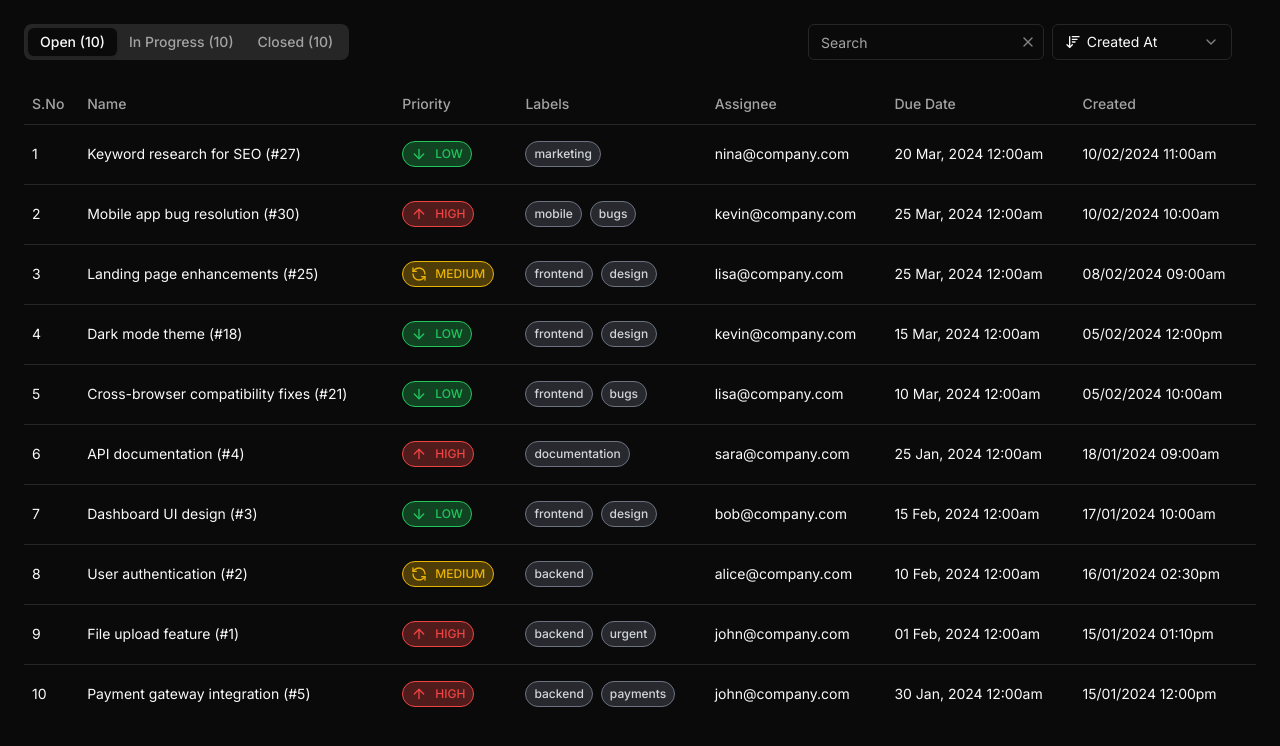
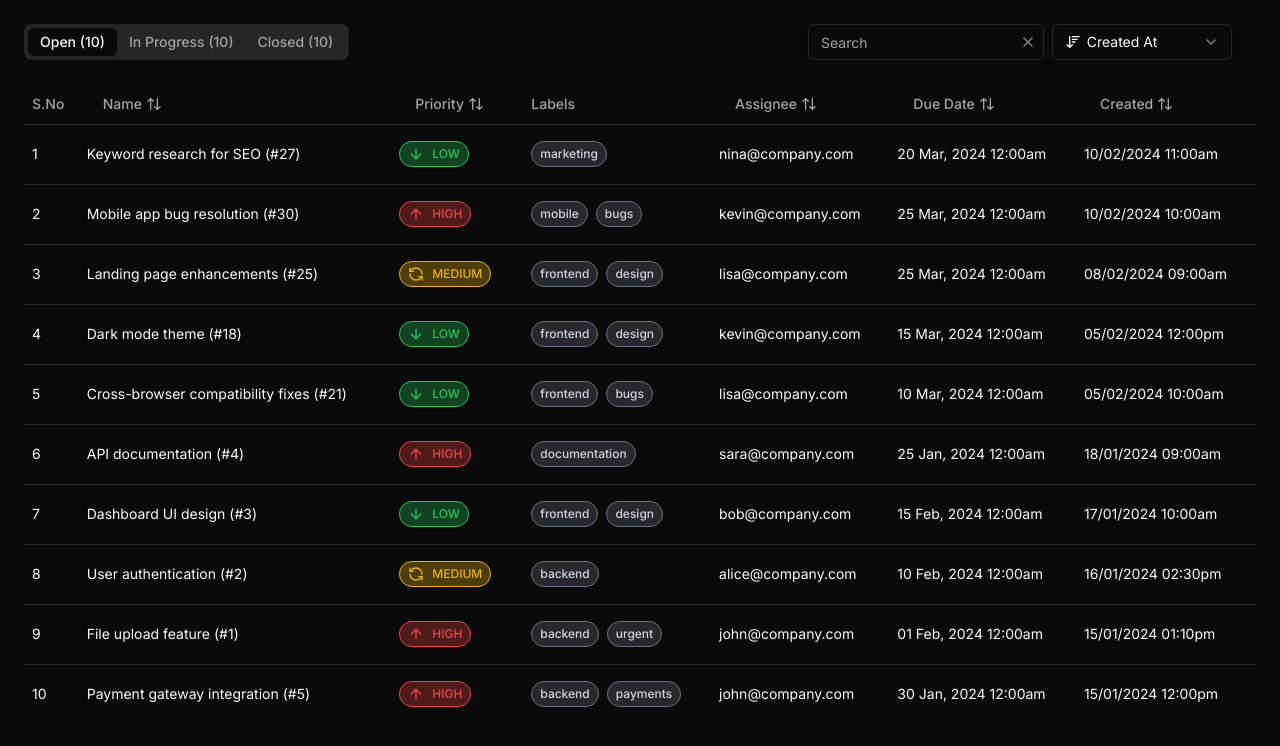
Before and after one commit to RamGoel/taskore, a Next.js app: page / in a window 1280 px wide. Shown: the top 746 px of the page. Built offline with nearby package versions, Linux system fonts and the light colour scheme.

Commit message:
feat: column wise sorting

```diff
--- a/components/TaskView.tsx
+++ b/components/TaskView.tsx
@@ -15,44 +15,118 @@ import { Task, useAppState } from "@/store/useAppState";
 import moment from "moment";
 import { useEffect, useState } from "react";
 import { Skeleton } from "./ui/skeleton";
+import { ArrowUpDown } from "lucide-react";
+import { Button } from "./ui/button";
 
 const TasksView = ({ tasks }: { tasks: Task[] }) => {
   const [selectedRow, setSelectedRow] = useState<number>(-1);
+  const [sortConfig, setSortConfig] = useState<{
+    key: keyof Task | null;
+    direction: "asc" | "desc";
+  }>({ key: null, direction: "asc" });
+
+  const sortedTasks = [...tasks].sort((a, b) => {
+    if (!sortConfig.key) return 0;
+
+    const aValue = a[sortConfig.key];
+    const bValue = b[sortConfig.key];
+
+    if (typeof aValue === "string" && typeof bValue === "string") {
+      if (sortConfig.key === "due_date" || sortConfig.key === "created_at") {
+        return sortConfig.direction === "asc"
+          ? moment(aValue).diff(moment(bValue))
+          : moment(bValue).diff(moment(aValue));
+      }
+      return sortConfig.direction === "asc"
+        ? aValue.localeCompare(bValue)
+        : bValue.localeCompare(aValue);
+    }
+    return 0;
+  });
+
+  const requestSort = (key: keyof Task) => {
+    setSortConfig((current) => ({
+      key,
+      direction:
+        current.key === key && current.direction === "asc" ? "desc" : "asc",
+    }));
+  };
 
   useEffect(() => {
     const handleKeyDown = (e: KeyboardEvent) => {
       if (e.key === "ArrowUp") {
-        setSelectedRow((prev) => (prev === -1 ? tasks.length - 1 : prev - 1));
+        setSelectedRow((prev) =>
+          prev === -1 ? sortedTasks.length - 1 : prev - 1
+        );
       } else if (e.key === "ArrowDown") {
-        setSelectedRow((prev) => (prev === tasks.length - 1 ? 0 : prev + 1));
+        setSelectedRow((prev) =>
+          prev === sortedTasks.length - 1 ? 0 : prev + 1
+        );
       } else if (e.key === "Enter" && selectedRow !== -1) {
         e.preventDefault();
         useAppState.setState({
-          activeTask: tasks[selectedRow],
+          activeTask: sortedTasks[selectedRow],
           isTaskDialogOpen: true,
         });
       }
     };
     window.addEventListener("keydown", handleKeyDown);
     return () => window.removeEventListener("keydown", handleKeyDown);
-  }, [tasks, selectedRow]);
+  }, [sortedTasks, selectedRow]);
+
+  const SortableHeader = ({
+    column,
+    label,
+  }: {
+    column: keyof Task;
+    label: string;
+  }) => (
+    <TableHead>
+      <Button
+        variant="ghost"
+        onClick={() => requestSort(column)}
+        className="h-8 flex items-center gap-1"
+      >
+        {label}
+        <ArrowUpDown className="h-4 w-4" />
+      </Button>
+    </TableHead>
+  );
 
   return (
     <Table className="focus:outline-none">
       <TableHeader>
         <TableRow>
           <TableHead>S.No</TableHead>
-          <TableHead>Name</TableHead>
-          <TableHead>Priority</TableHead>
+          <SortableHeader column="name" label="Name" />
+          <SortableHeader column="priority" label="Priority" />
           <TableHead className="hidden md:table-cell">Labels</TableHead>
-          <TableHead className="hidden md:table-cell">Assignee</TableHead>
-          <TableHead className="hidden lg:table-cell">Due Date</TableHead>
-          <TableHead className="hidden lg:table-cell">Created</TableHead>
+          <SortableHeader column="assignee" label="Assignee" />
+          <TableHead className="hidden lg:table-cell">
+            <Button
+              variant="ghost"
+              onClick={() => requestSort("due_date")}
+              className="h-8 flex items-center gap-1"
+            >
+              Due Date
+              <ArrowUpDown className="h-4 w-4" />
+            </Button>
+          </TableHead>
+          <TableHead className="hidden lg:table-cell">
+            <Button
+              variant="ghost"
+              onClick={() => requestSort("created_at")}
+              className="h-8 flex items-center gap-1"
+            >
+              Created
+              <ArrowUpDown className="h-4 w-4" />
+            </Button>
+          </TableHead>
         </TableRow>
       </TableHeader>
 
       <TableBody>
-        {tasks.length === 0
+        {sortedTasks.length === 0
           ? Array.from({ length: 10 }).map((_, index) => (
               <TableRow key={index} className="h-[60px]">
                 <TableCell className="flex items-center justify-center">
@@ -60,7 +134,7 @@ const TasksView = ({ tasks }: { tasks: Task[] }) => {
                 </TableCell>
               </TableRow>
             ))
-          : tasks.map((task, index) => (
+          : sortedTasks.map((task, index) => (
               <TableRow
                 onClick={() =>
                   useAppState.setState({
```
